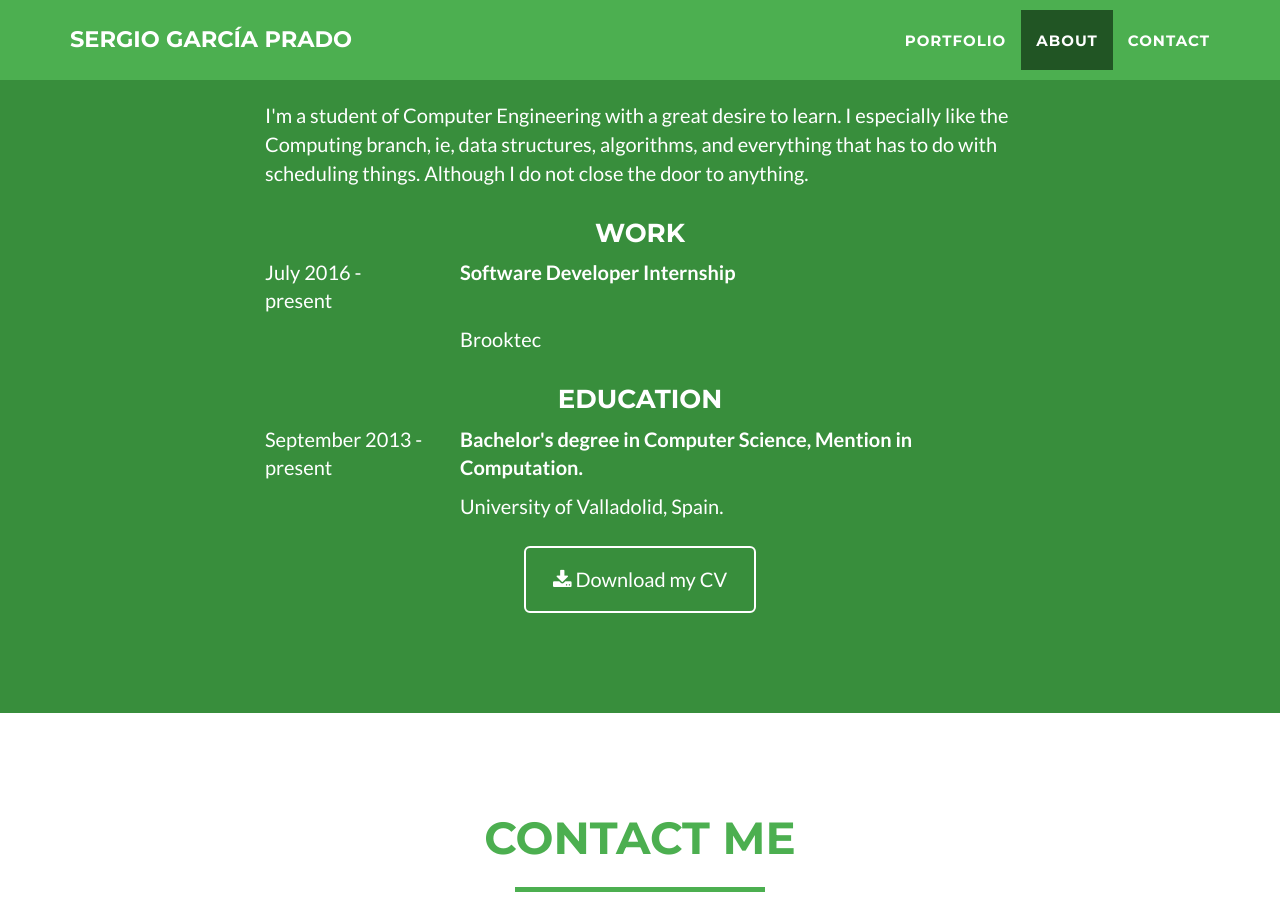
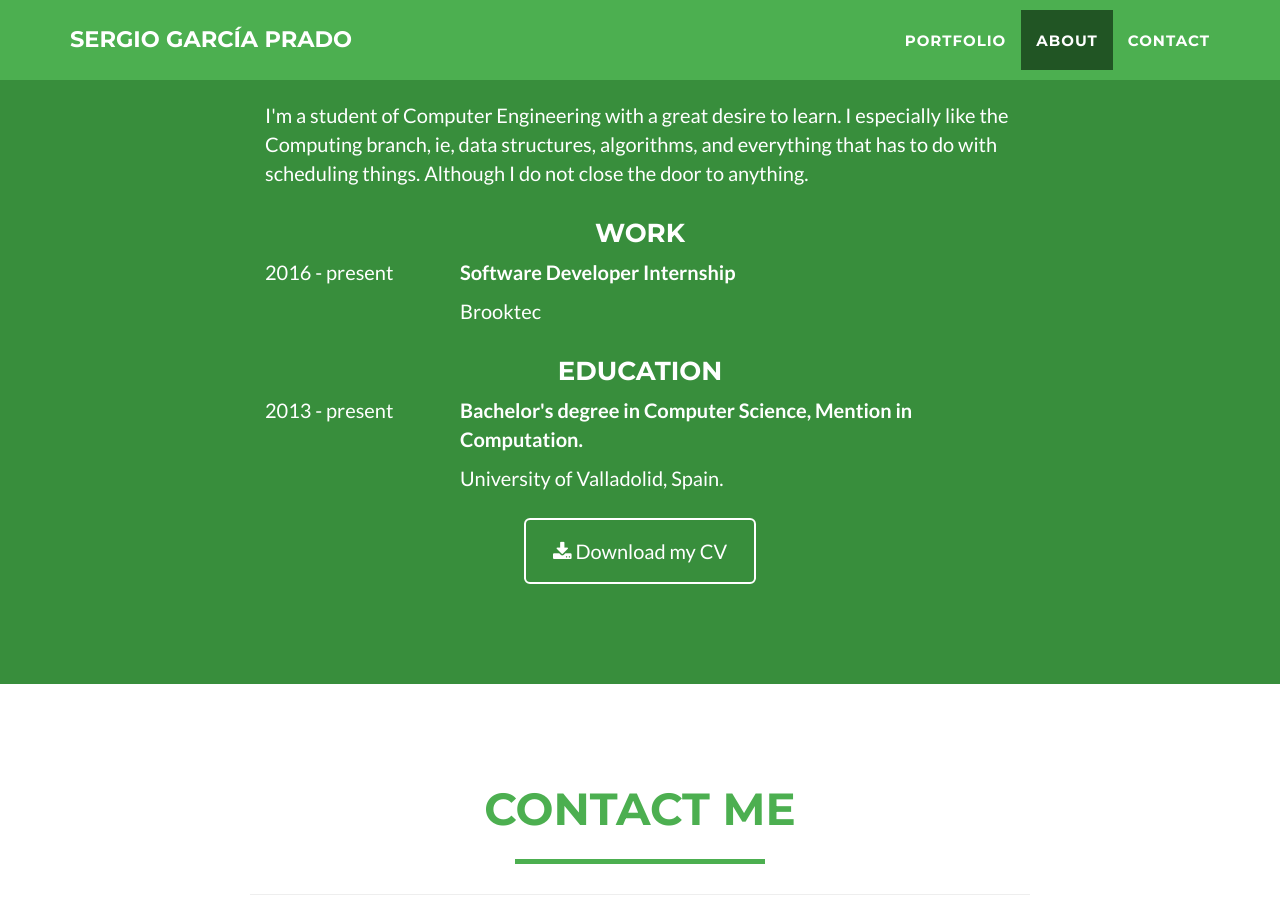
Before and after one commit to garciparedes/garciparedes.github.io, a Jekyll site: the page built from index.html, in a window 1280 px wide and 900 px high, scrolled down 1962 px. Built offline with Jekyll 4.4.1, drawn with Linux system fonts in a browser that asks for light colours.

Commit message:
minor change

```diff
--- a/_config.yml
+++ b/_config.yml
@@ -41,11 +41,11 @@
 about:
     description: I'm a student of Computer Engineering with a great desire to learn. I especially like the Computing branch, ie, data structures, algorithms, and everything that has to do with scheduling things. Although I do not close the door to anything.
     education:
-        -   time: September 2013 - present
+        -   time: 2013 - present
             degree: Bachelor's degree in Computer Science, Mention in Computation.
             school: University of Valladolid, Spain.
     work:
-        -   time: July 2016 - present
+        -   time: 2016 - present
             title: Software Developer Internship
             company-name: Brooktec
 
```
